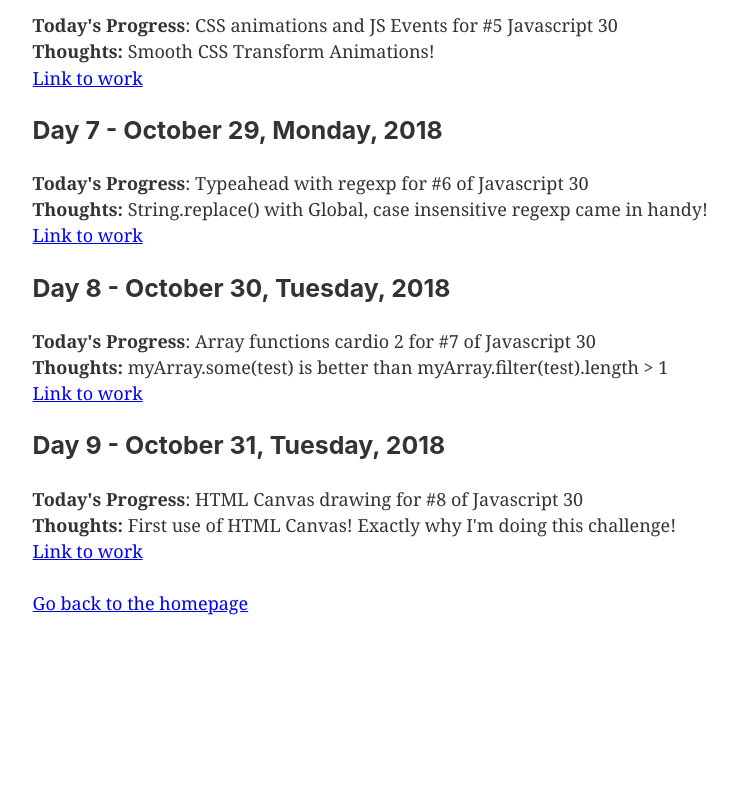
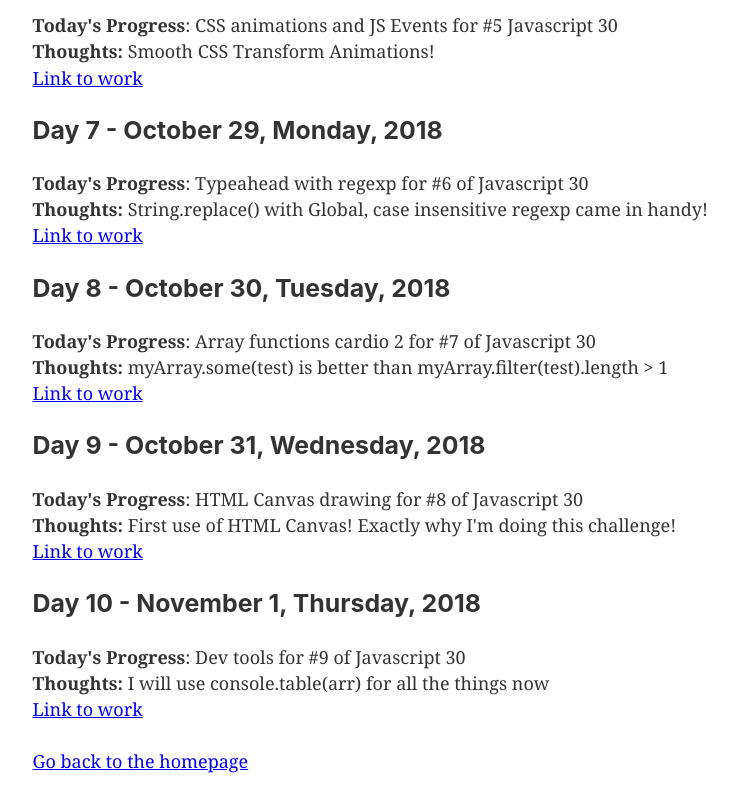
Before and after one commit to turnlab-solutions/website, a Gatsby site: page /100-days-of-code-challenge in a window 1280 px wide. Shown: the part 1076-1876 px from the top of the page, without its empty margins (147-884 px from the left). Before the commit the page ends 1718 px from the top, so only its background shows below. Built offline with nearby package versions, Linux system fonts and the light colour scheme; Gatsby itself is replaced by a stand-in of ours.

Commit message:
Log day 10

```diff
--- a/src/pages/100-days-of-code-challenge.js
+++ b/src/pages/100-days-of-code-challenge.js
@@ -53,11 +53,17 @@ const SecondPage = () => (
     <strong>Thoughts:</strong> myArray.some(test) is better than myArray.filter(test).length > 1<br />
     <a target="_blank" href="https://maxletourneur.github.io/JavaScript30/07%20-%20Array%20Cardio%20Day%202/">Link to work</a><br />
     </p>
-    <h3>Day 9 - October 31, Tuesday, 2018</h3>
+    <h3>Day 9 - October 31, Wednesday, 2018</h3>
     <p>
     <strong>Today's Progress</strong>: HTML Canvas drawing for #8 of Javascript 30<br />
     <strong>Thoughts:</strong> First use of HTML Canvas! Exactly why I'm doing this challenge!<br />
     <a target="_blank" href="https://maxletourneur.github.io/JavaScript30/08%20-%20Fun%20with%20HTML5%20Canvas/">Link to work</a><br />
+    </p>
+    <h3>Day 10 - November 1, Thursday, 2018</h3>
+    <p>
+    <strong>Today's Progress</strong>: Dev tools for #9 of Javascript 30<br />
+    <strong>Thoughts:</strong> I will use console.table(arr) for all the things now<br />
+    <a target="_blank" href="https://maxletourneur.github.io/JavaScript30/09%20-%20Dev%20Tools%20Domination/">Link to work</a><br />
     </p>
     <Link to="/">Go back to the homepage</Link>
   </Layout>
```
